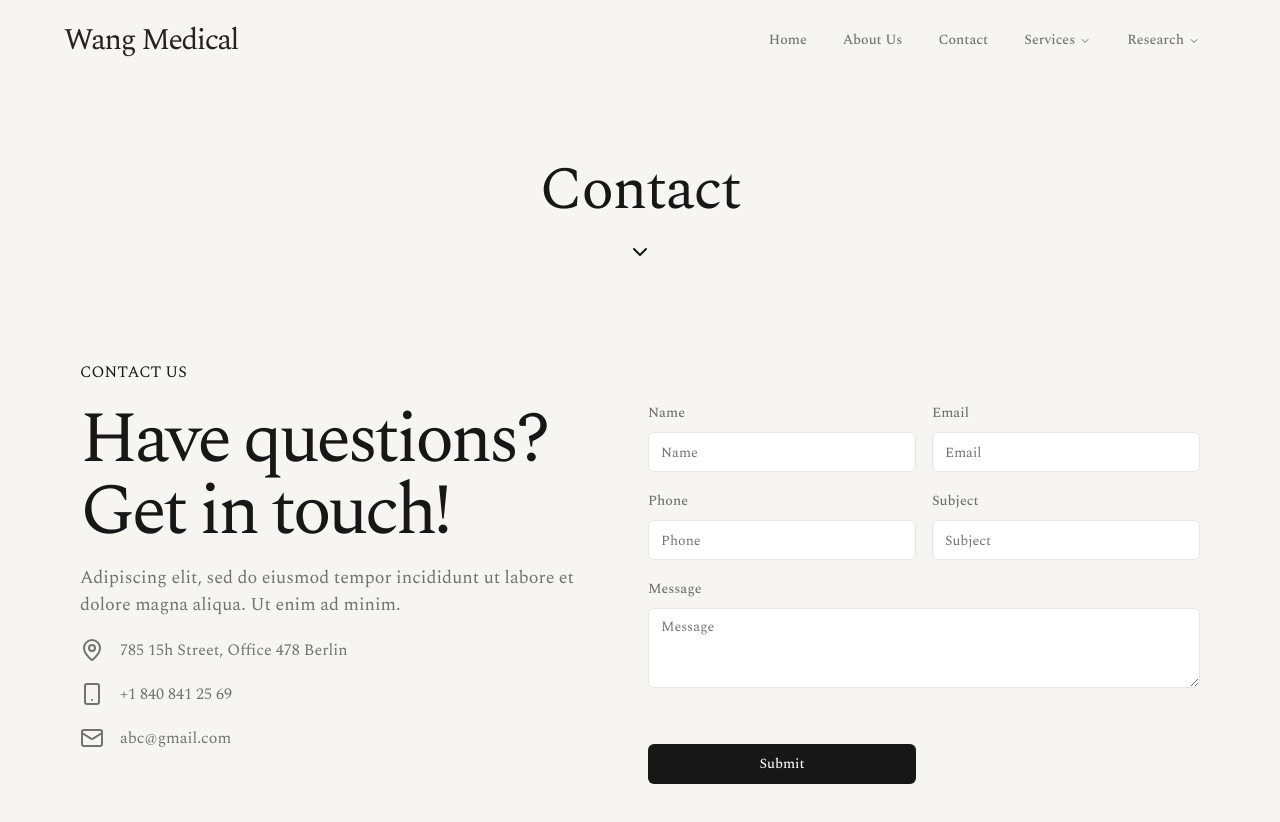
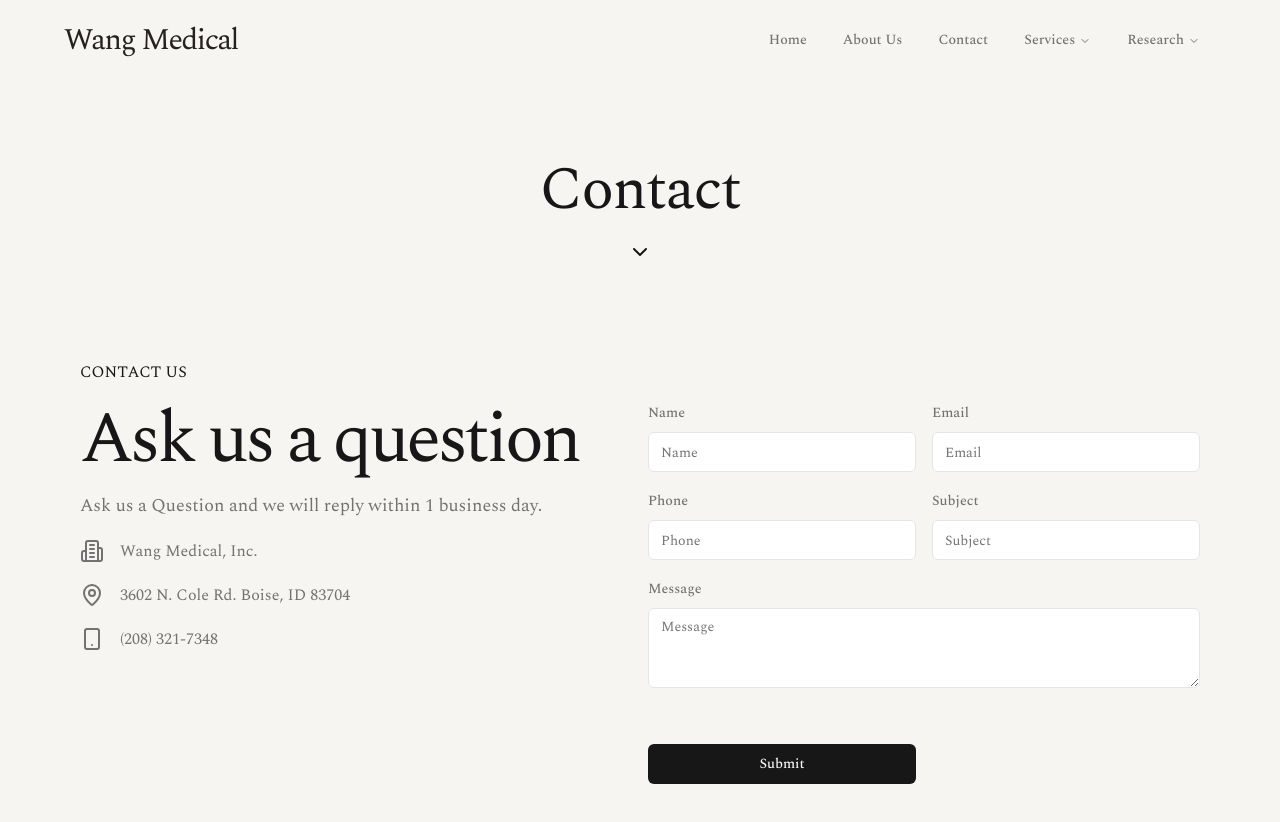
Before and after one commit to Luciferxgkp/wang-medical, a Next.js app: page /contact in a window 1280 px wide. Shown: the top 822 px of the page. Built offline with nearby package versions, Linux system fonts and the light colour scheme.

Commit message:
added address

```diff
--- a/app/contact/page.tsx
+++ b/app/contact/page.tsx
@@ -1,7 +1,7 @@
 import { ContactForm } from "@/components/contact-form";
 import Footer from "@/components/footer";
 import Header from "@/components/header";
-import { Mail, MapPin, Smartphone } from "lucide-react";
+import { Building2, MapPin, Smartphone } from "lucide-react";
 import { Metadata } from "next";
 
 export const metadata: Metadata = {
@@ -33,7 +33,7 @@
             mt-5
           "
           >
-            Have questions? Get in touch!
+            Ask us a question
           </p>
           <p
             className="text-[14px]
@@ -42,21 +42,20 @@
             mt-4
           "
           >
-            Adipiscing elit, sed do eiusmod tempor incididunt ut labore et
-            dolore magna aliqua. Ut enim ad minim.
+            Ask us a Question and we will reply within 1 business day.
           </p>
           <div className="flex flex-col gap-5 mt-5">
             <div className="flex items-center gap-4">
+              <Building2 size={24} />
+              <p>Wang Medical, Inc.</p>
+            </div>
+            <div className="flex items-center gap-4">
               <MapPin size={24} />
-              <p>785 15h Street, Office 478 Berlin</p>
+              <p>3602 N. Cole Rd. Boise, ID 83704</p>
             </div>
             <div className="flex items-center gap-4">
               <Smartphone size={24} />
-              <p>+1 840 841 25 69</p>
-            </div>
-            <div className="flex items-center gap-4">
-              <Mail size={24} />
-              <p>abc@gmail.com</p>
+              <p>(208) 321-7348</p>
             </div>
           </div>
         </div>
```
